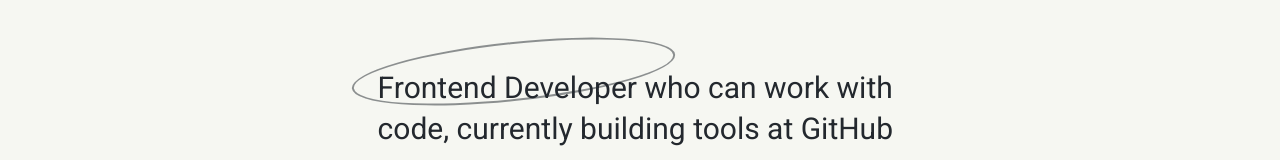
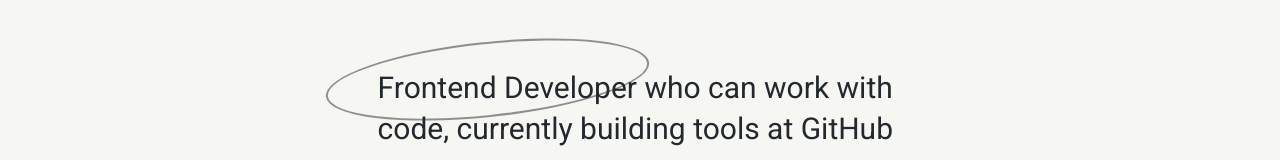
Before and after one commit to ajeeth-g/portfolio-reactjs, a React (Create React App) app: page /work in a window 1280 px wide. Shown: the part 181-341 px from the top of the page. Built offline with nearby package versions, Linux system fonts and the light colour scheme.

Commit message:
animation

```diff
--- a/src/pages/work/Work.css
+++ b/src/pages/work/Work.css
@@ -14,10 +14,9 @@
   content: "";
   position: absolute;
   top: -30%;
-  /* left: 50%; */
-  left: -5%;
+  left: -10%;
   width: 62%;
-  height: 72%;
+  height: 92%;
   border: 2px solid var(--text-body);
   opacity: 0.5;
   border-radius: 100%;
```
